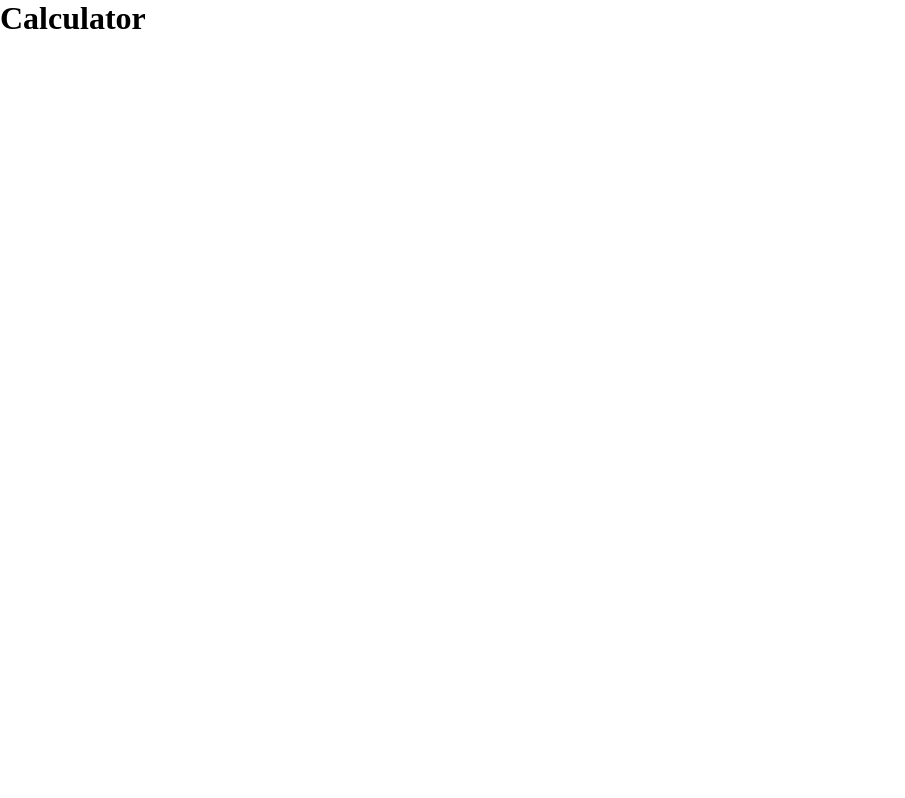
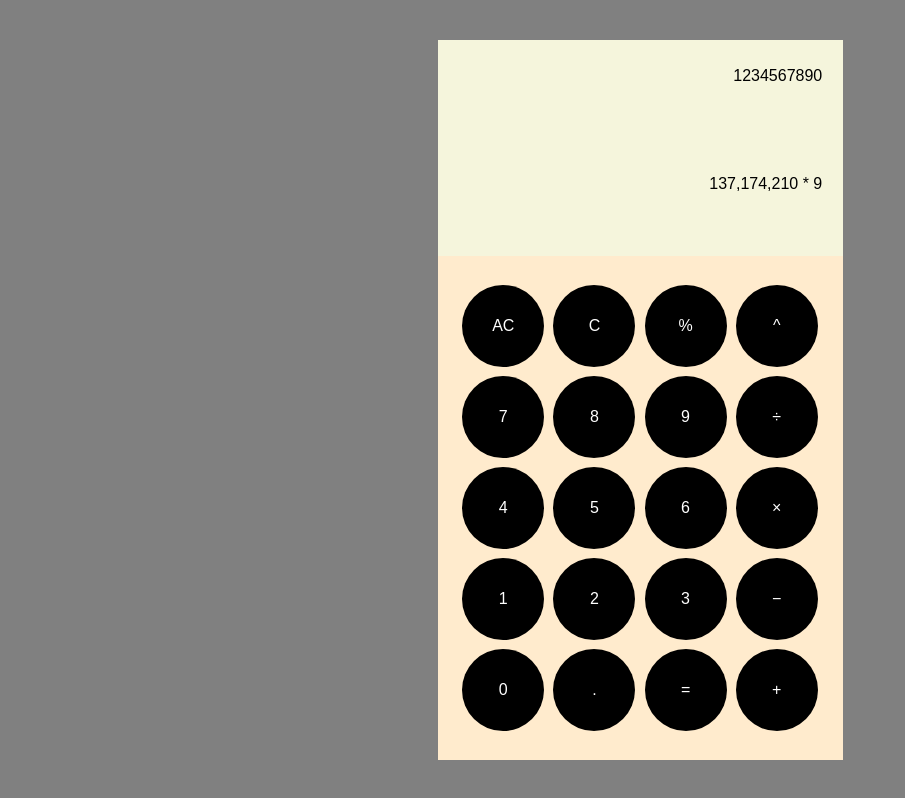
Before and after one commit to Triangular100/calculator, a plain HTML site: page index.html in a window 1280 px wide. Shown: the whole page, without its empty margins (0-905 px from the left). Drawn offline with Linux system fonts and the light colour scheme.

Commit message:
Add calculator content and formatting style

```diff
--- a/index.html
+++ b/index.html
@@ -10,7 +10,32 @@
 </head>
 
 <body>
-    <h1>Calculator</h1>
+    <div class="calculator">
+        <div class="display result">1234567890</div>
+        <div class="display expression">137,174,210 * 9</div>
+        <div class="inputs">
+            <div class="input-container"><div class="input operator" id="reset">AC</div></div>
+            <div class="input-container"><div class="input operator" id="backspace">C</div></div>
+            <div class="input-container"><div class="input operator" id="mod">&percnt;</div></div>
+            <div class="input-container"><div class="input operator" id="exponent">&Hat;</div></div>
+            <div class="input-container"><div class="input number" id="seven">7</div></div>
+            <div class="input-container"><div class="input number" id="eight">8</div></div>
+            <div class="input-container"><div class="input number" id="nine">9</div></div>
+            <div class="input-container"><div class="input operator" id="divide">&divide;</div></div>
+            <div class="input-container"><div class="input number" id="four">4</div></div>
+            <div class="input-container"><div class="input number" id="five">5</div></div>
+            <div class="input-container"><div class="input number" id="six">6</div></div>
+            <div class="input-container"><div class="input operator" id="multiply">&times;</div></div>
+            <div class="input-container"><div class="input number" id="one">1</div></div>
+            <div class="input-container"><div class="input number" id="two">2</div></div>
+            <div class="input-container"><div class="input number" id="three">3</div></div>
+            <div class="input-container"><div class="input operator" id="subtract">&minus;</div></div>
+            <div class="input-container"><div class="input number" id="zero">0</div></div>
+            <div class="input-container"><div class="input" id="period">.</div></div>
+            <div class="input-container"><div class="input operator" id="equal">&equals;</div></div>
+            <div class="input-container"><div class="input operator" id="add">&plus;</div></div>
+        </div>
+    </div>
 </body>
 
 </html>
--- a/style.css
+++ b/style.css
@@ -3,3 +3,79 @@
     padding: 0;
     box-sizing: border-box;
 }
+
+body {
+    width: 100vw;
+    height: 100vh;
+    display: flex;
+    flex-direction: column;
+    justify-content: center;
+    align-items: center;
+    background-color: grey;
+    font-family: sans-serif, Arial, Helvetica;
+}
+
+.calculator {
+    height: 90vh;
+    aspect-ratio: 9 / 16;
+    display: flex;
+    flex-direction: column;
+    background-color: antiquewhite;
+}
+
+.display {
+    width: 100%;
+    padding: 0 5%;
+    display: flex;
+    justify-content: flex-end;
+    align-items: center;
+    background-color: beige;
+}
+
+.display.result {
+    height: 10%;
+}
+
+.display.expression {
+    height: 20%;
+}
+
+.inputs {
+    /* Fill in the rest of the height */
+    flex: 1;
+    width: 100%;
+    padding: 5%;
+    display: flex;
+    flex-wrap: wrap;
+    justify-content: center;
+    align-items: center;
+    align-content: center;
+    background-color: blanchedalmond;
+}
+
+.input-container {
+    /* 4 buttons per row */
+    width: 25%;
+    aspect-ratio: 1 / 1;
+    display: flex;
+    justify-content: center;
+    align-items: center;
+}
+
+.input {
+    width: 90%;
+    height: 90%;
+    display: flex;
+    justify-content: center;
+    align-items: center;
+    border-radius: 50%;
+
+    background-color: black;
+    color: white;
+
+    cursor: pointer;
+    -webkit-user-select: none;
+    -moz-user-select: none;
+    -ms-user-select: none;
+    user-select: none;
+}
```
